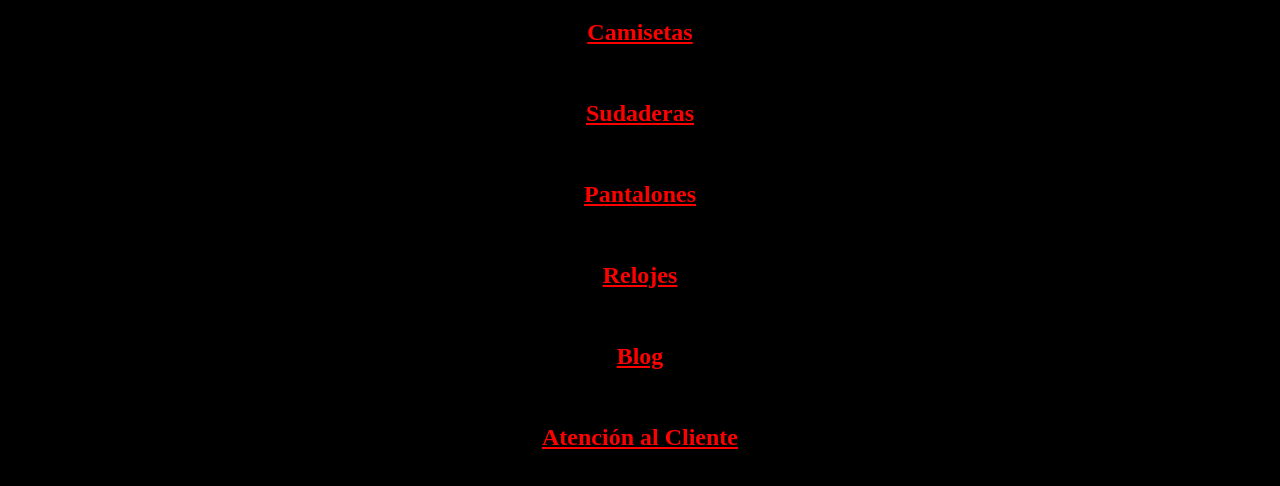
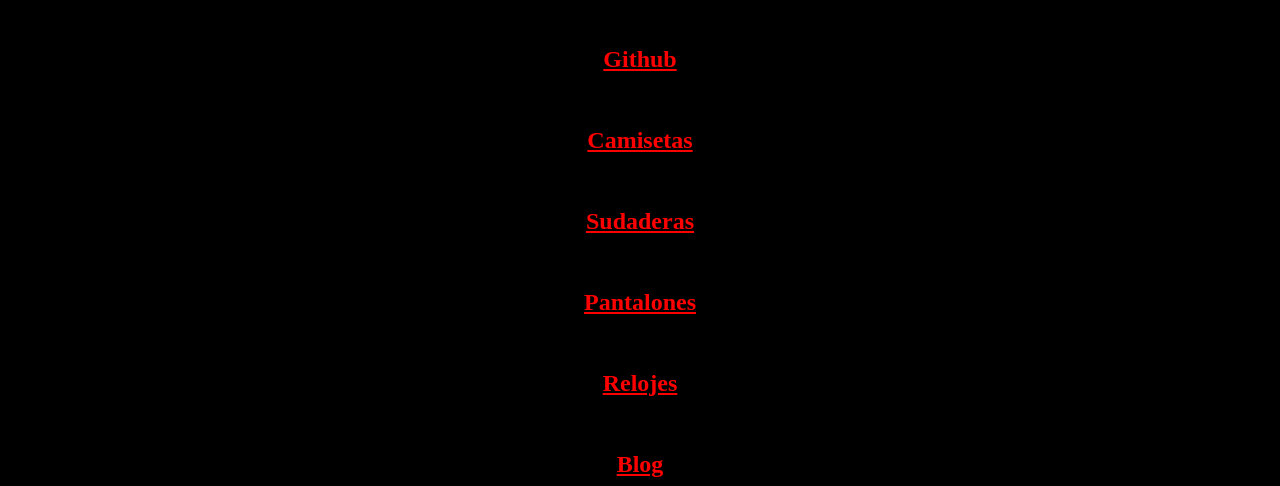
Before and after one commit to xarco08/skibidishop, a plain HTML site: page index.html in a window 1280 px wide. Shown: the part 598-1084 px from the top of the page. Drawn offline with Linux system fonts and the light colour scheme.

Commit message:
Update index.html

```diff
--- a/index.html
+++ b/index.html
@@ -32,7 +32,9 @@ Seleccionar idioma | <a href=indexingles.html>ingles</a>
       ░   ░  ░  ░    ░ ░
 
 ⠀⠀⠀⠀
-</pre><br><i><h1>MENÚ</h1></i><h2><a href="camisetas.html" >Camisetas</a><br><br><br>
+</pre><br><i><h1>MENÚ</h1></i><h2><br>
+<a href="https://github.com/xarco08" traget="_blank">Github</a><br><br><br>
+<a href="camisetas.html" >Camisetas</a><br><br><br>
 <a href="sudaderas.html" >Sudaderas</a><br><br><br>
 <a href="pantalones.html">Pantalones</a><br><br><br>
 <a href="relojes.html">Relojes</a><br><br><br>
```
